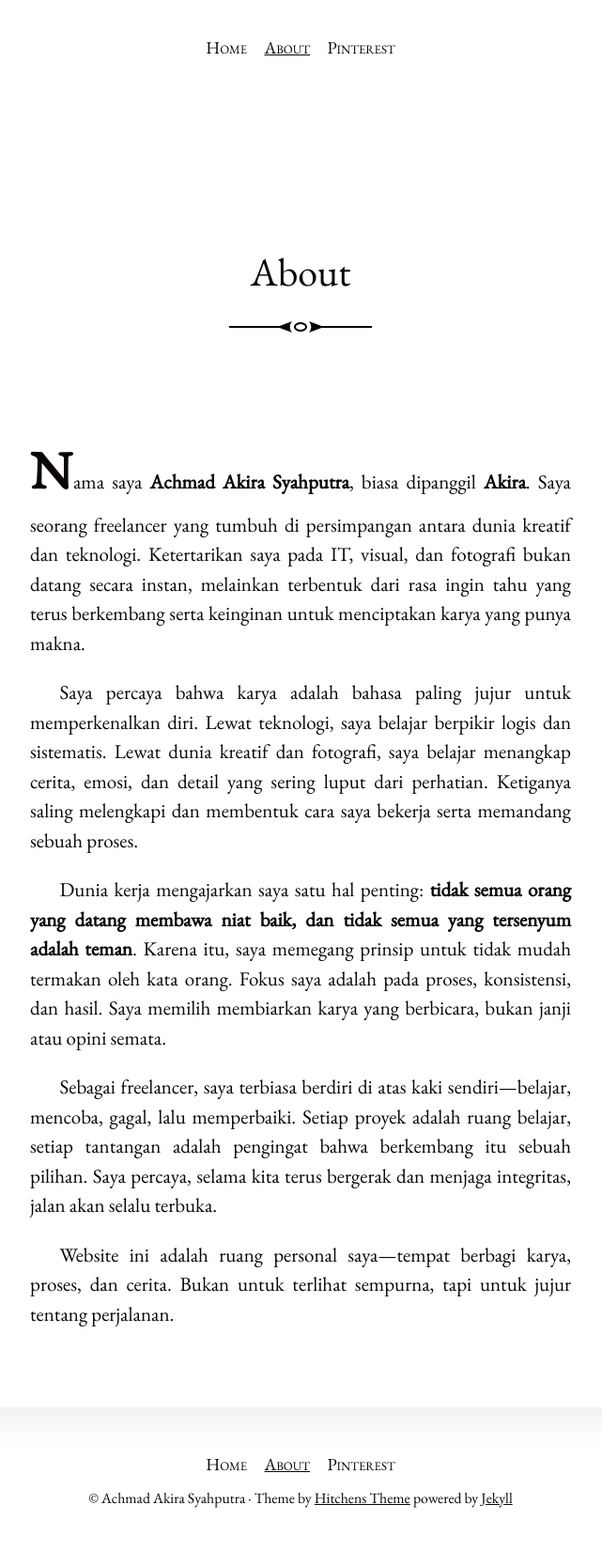
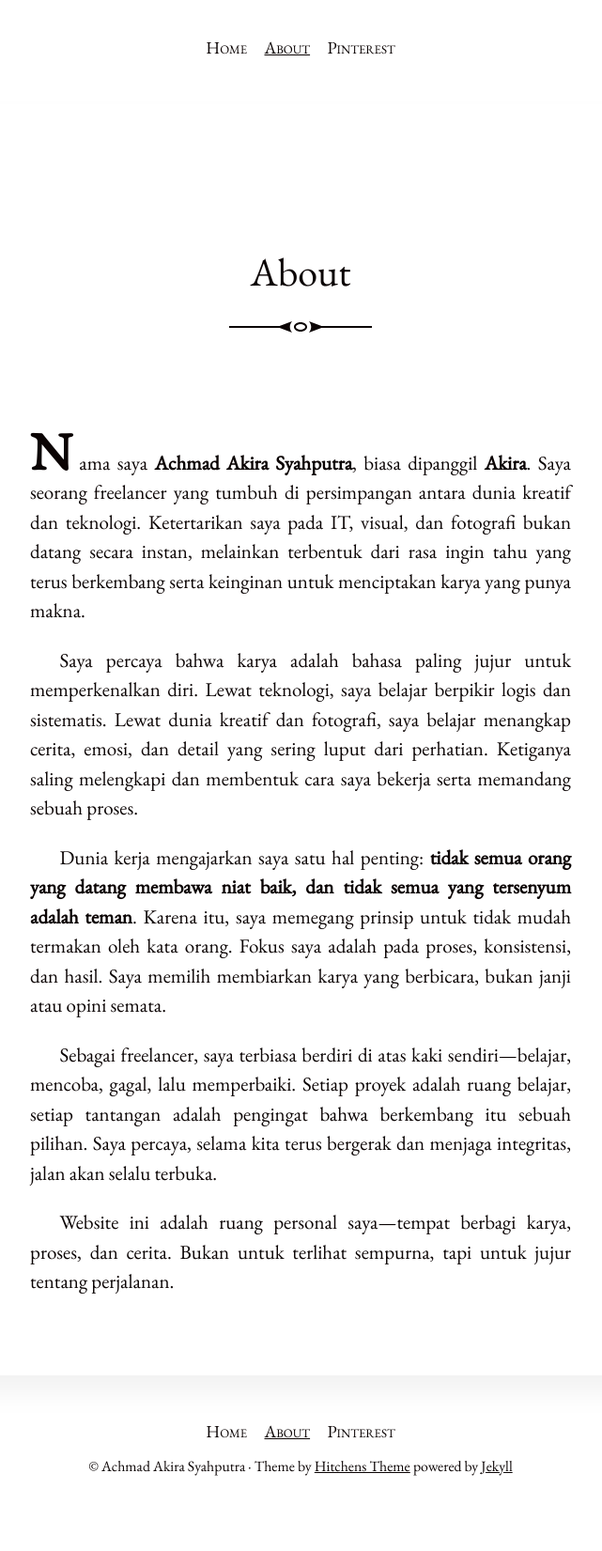
Before and after one commit to akirasyahputra/blog, a Jekyll site: the page built from about.md, in a window 1280 px wide. Shown: the whole page at 94% size, without its empty margins (320-961 px from the left). Built offline with Jekyll 4.4.1, drawn with Linux system fonts in a browser that asks for light colours; after the commit the page ends 1616 px from its top, so only the background shows below that.

Commit message:
Update _article.scss

```diff
--- a/_sass/_article.scss
+++ b/_sass/_article.scss
@@ -29,7 +29,8 @@
 
 .post p:first-of-type::first-letter {
   font-size: 3.5rem;
-  margin-right: 0.1rem; /* Kurangi sedikit margin agar tidak terlalu jauh */
+  line-height: 0.8;
+  margin-right: 0.5rem; /* Kurangi sedikit margin agar tidak terlalu jauh */
   font-weight: 700;
   vertical-align: baseline; /* Memastikan huruf besar dan teks kecil duduk di garis bawah yang sama */
 }
```
